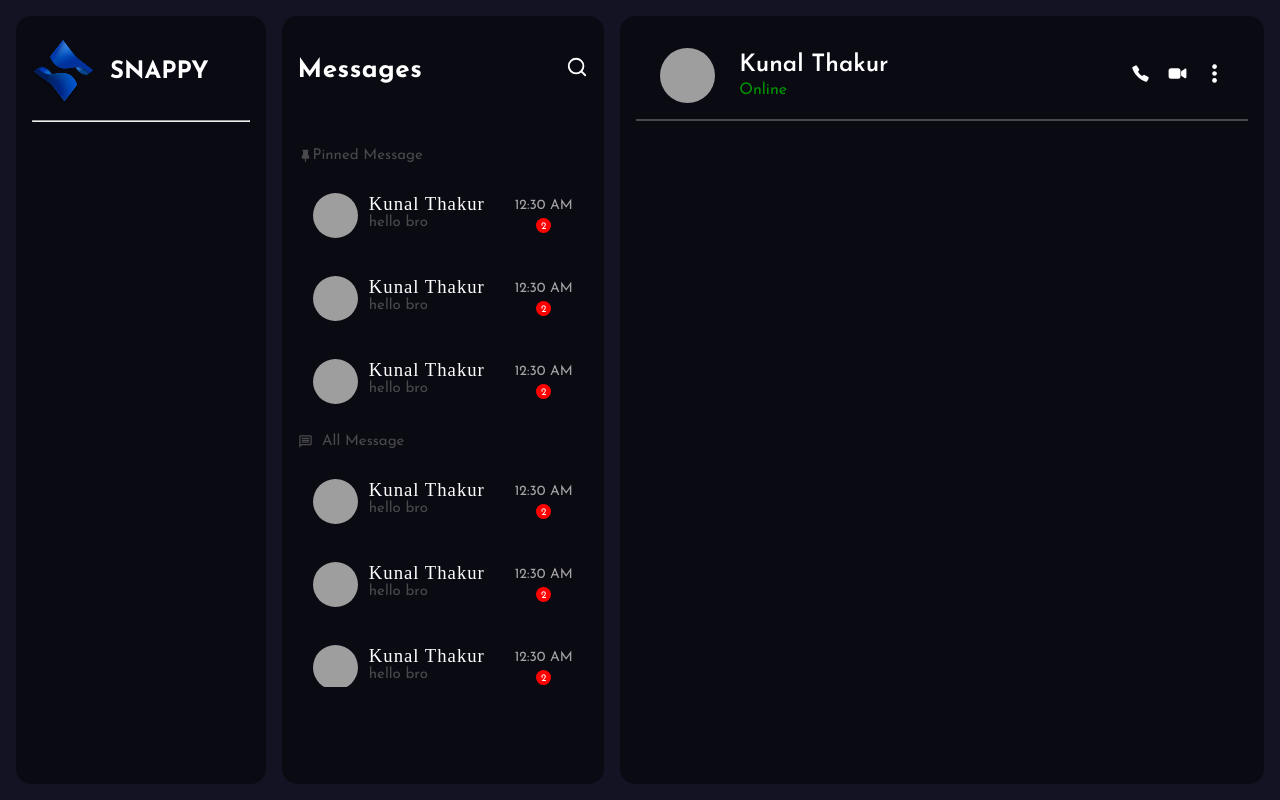
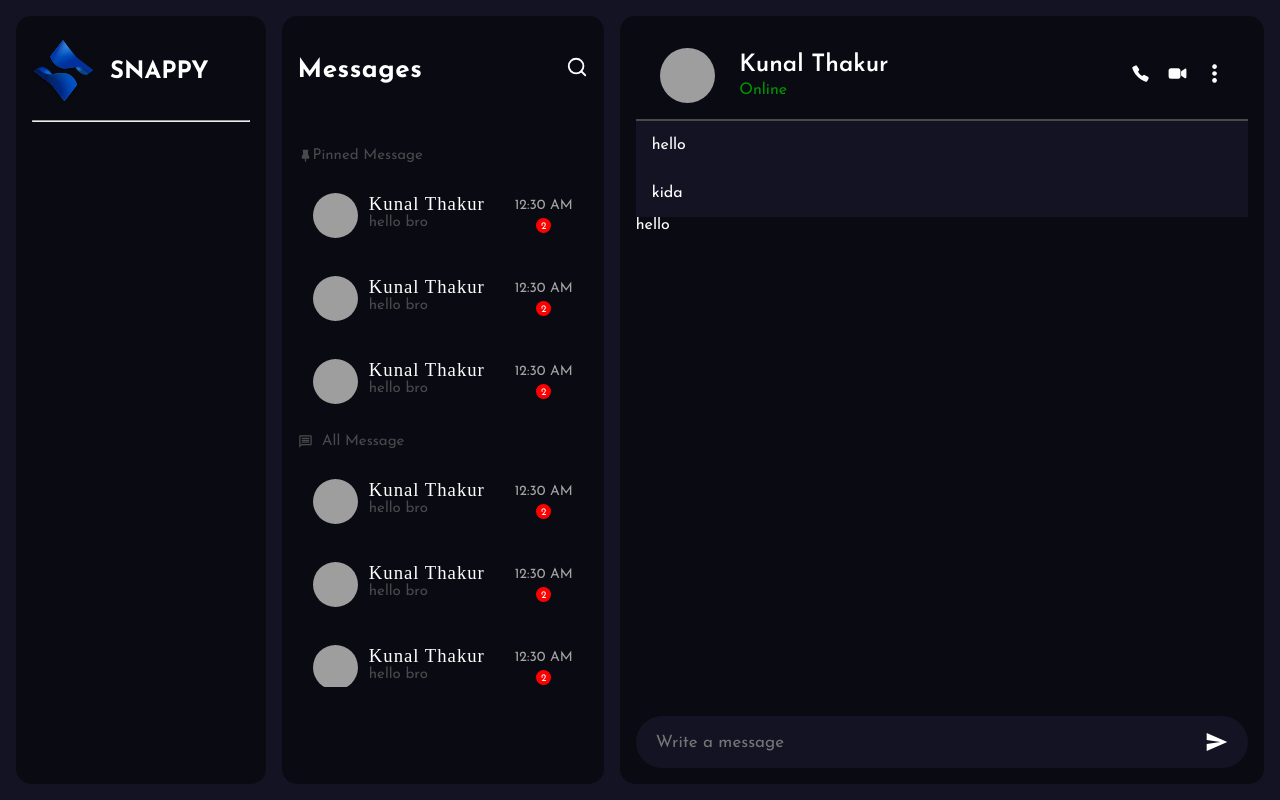
Before and after one commit to kunalthakur-01/chat-app, a React (Vite) app in the folder client/: page /chat in a window 1280 px wide. Built offline with nearby package versions, Linux system fonts and the light colour scheme; grey boxes are pictures that could not be loaded; a web font is replaced by a local one.

Commit message:
split the code into the components

```diff
--- a/client/src/component/chat-box/message-box/MessageBox.module.scss
+++ b/client/src/component/chat-box/message-box/MessageBox.module.scss
@@ -1,12 +1,15 @@
 .message_box_section {
-    padding: 2rem 1rem;
+    padding: 2rem 1rem 1rem;
+    position: relative;
+    display: flex;
+    flex-direction: column;
+    justify-content: space-between;
     // overflow: auto;
 }
 
 .message_box_section_hr {
     height: 2px;
     border: none;
-    margin: 1rem 0;
+    margin: 1rem 0 0;
     background-color: var(--light_color);
-    // background-color: red;
 }
--- a/client/src/component/chat-box/message-box/MessageBox.tsx
+++ b/client/src/component/chat-box/message-box/MessageBox.tsx
@@ -2,12 +2,16 @@ import React from "react";
 
 import classes from "./MessageBox.module.scss";
 import MessageBoxDetail from "./MessageBoxDetail";
+import MessagesArea from "./message-area/MessagesArea";
+import SendMessageForm from "./SendMessageForm";
 
 const MessageBox = () => {
   return (
     <div className={`${classes.message_box_section} box_container`}>
       <MessageBoxDetail />
       <hr className={classes.message_box_section_hr} />
+      <MessagesArea />
+      <SendMessageForm />
     </div>
   );
 };
```
